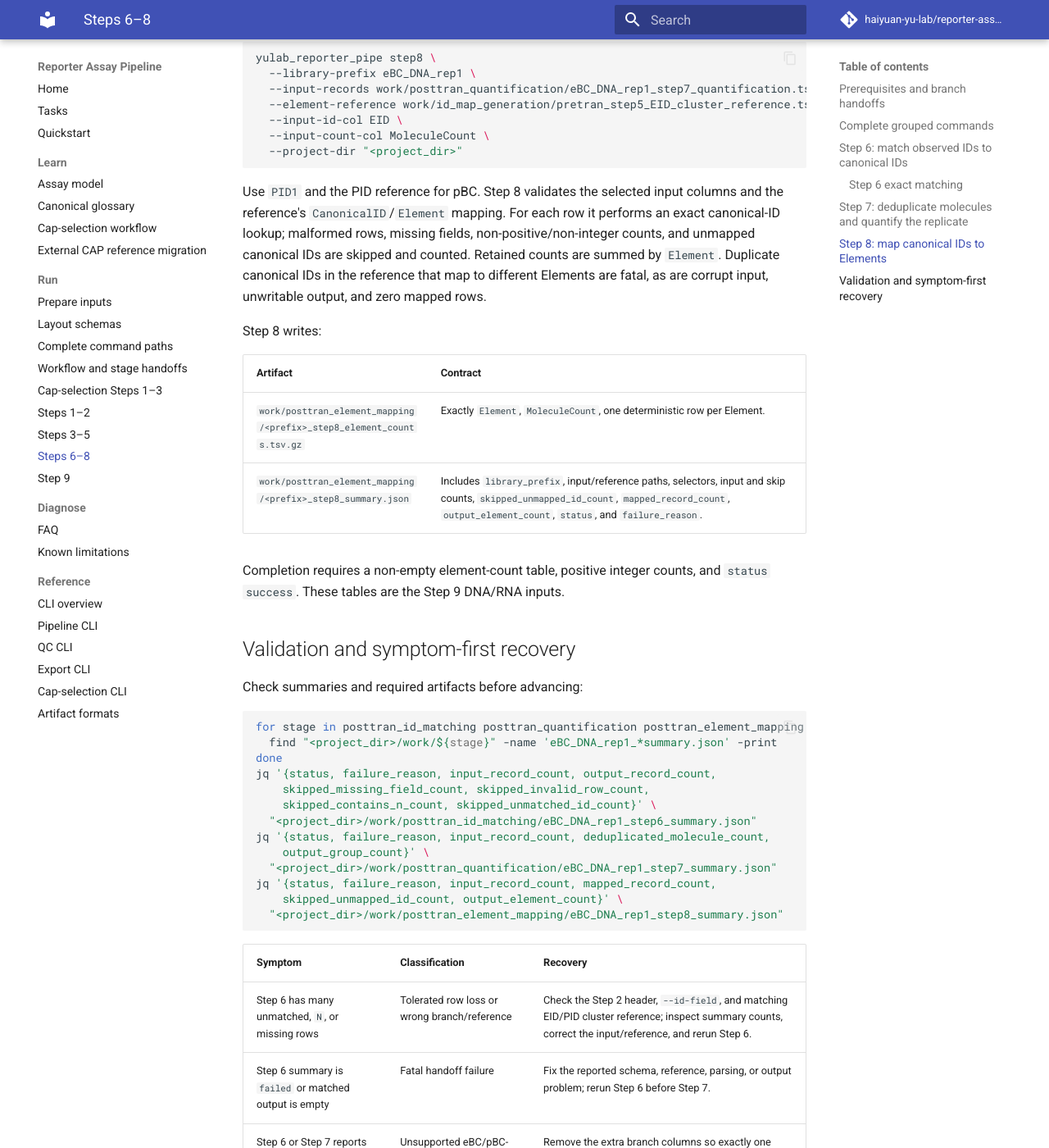
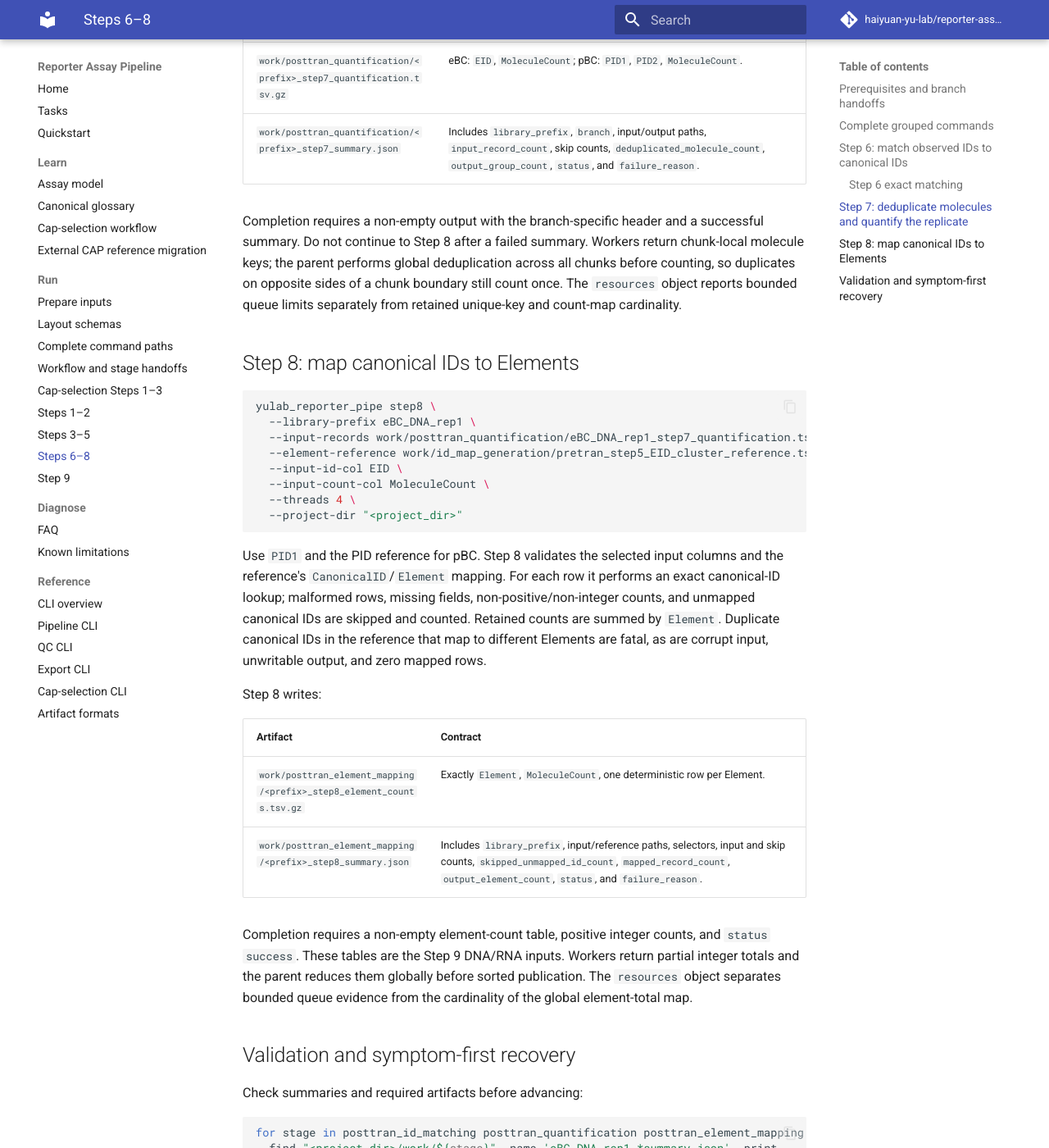
Before and after one commit to haiyuan-yu-lab/reporter-assay-pipeline-doc, an MkDocs documentation site: the page built from docs/steps-6-8.md, in a window 1280 px wide and 1400 px high, scrolled down 3888 px. Shown: the whole window at 82% size. Built offline with MkDocs 1.6.1 and Material for MkDocs 9.7.7, drawn with Linux system fonts in a browser that asks for light colours; comment, search, counter and statistics services are not loaded; some of the changed text lies outside the part shown.

Commit message:
Document Reporter PostTran and QC resource budgets

````diff
--- a/docs/steps-6-8.md
+++ b/docs/steps-6-8.md
@@ -9,6 +9,15 @@
 eBC and pBC are separate assay branches. Use the eBC/EID cluster reference for
 eBC libraries and the pBC/PID cluster reference for pBC libraries; do not mix
 references or selector columns.
+
+Each standalone Step 6–8 command accepts a positive-integer `--threads` CPU
+budget with default `1`. `process_posttrans --threads N` forwards the same
+budget sequentially to all three stages; the parent uses one CPU slot and at
+most `N - 1` worker processes. Row chunks and pending tasks stay bounded.
+Step 7 retains the global set of unique molecule keys and its count map, and
+Step 8 retains global element totals, so those aggregate states scale with the
+number of distinct keys even though task buffers remain bounded. Each summary
+reports queue limits and global-state cardinality separately.
 
 ## Prerequisites and branch handoffs
 
@@ -52,6 +61,7 @@
   --cluster-reference work/id_map_generation/pretran_step5_EID_cluster_reference.tsv.gz \
   --input-id-col EID \
   --input-count-col MoleculeCount \
+  --threads 4 \
   --project-dir "<project_dir>" \
   --no-delete-intermediate
 ```
@@ -65,6 +75,7 @@
   --cluster-reference work/id_map_generation/pretran_step5_PID_cluster_reference.tsv.gz \
   --input-id-col PID1 \
   --input-count-col MoleculeCount \
+  --threads 4 \
   --project-dir "<project_dir>" \
   --no-delete-intermediate
 ```
@@ -84,6 +95,7 @@
   --id-field EID \
   --input-records work/delimited/eBC_DNA_rep1_step2_records.tsv.gz \
   --cluster-reference work/id_map_generation/pretran_step5_EID_cluster_reference.tsv.gz \
+  --threads 4 \
   --project-dir "<project_dir>"
 ```
 
@@ -117,6 +129,10 @@
 `skipped_unmatched_id_count`, `status`, and `failure_reason`.
 Completion requires `status` `success`, a non-empty matched-records file, the
 expected branch header, and internally consistent counts.
+Its additive `resources` object reports CPU slots, worker count, chunk and
+pending limits, completed chunks, worker PIDs, and loaded reference-map
+cardinality. Workers initialize the validated reference map once and return
+row results in input order; exact matching behavior is unchanged.
 
 ### Step 6 exact matching
 
@@ -130,6 +146,7 @@
 yulab_reporter_pipe step7 \
   --library-prefix eBC_DNA_rep1 \
   --input-records work/posttran_id_matching/eBC_DNA_rep1_step6_matched_records.tsv.gz \
+  --threads 4 \
   --project-dir "<project_dir>"
 ```
 
@@ -159,6 +176,11 @@
 
 Completion requires a non-empty output with the branch-specific header and a
 successful summary. Do not continue to Step 8 after a failed summary.
+Workers return chunk-local molecule keys; the parent performs global
+deduplication across all chunks before counting, so duplicates on opposite
+sides of a chunk boundary still count once. The `resources` object reports
+bounded queue limits separately from retained unique-key and count-map
+cardinality.
 
 ## Step 8: map canonical IDs to Elements
 
@@ -169,6 +191,7 @@
   --element-reference work/id_map_generation/pretran_step5_EID_cluster_reference.tsv.gz \
   --input-id-col EID \
   --input-count-col MoleculeCount \
+  --threads 4 \
   --project-dir "<project_dir>"
 ```
 
@@ -189,6 +212,9 @@
 
 Completion requires a non-empty element-count table, positive integer counts,
 and `status` `success`. These tables are the Step 9 DNA/RNA inputs.
+Workers return partial integer totals and the parent reduces them globally
+before sorted publication. The `resources` object separates bounded queue
+evidence from the cardinality of the global element-total map.
 
 ## Validation and symptom-first recovery
 
````
Also changed, not shown: docs/cli/export.md (+14 -3 lines), docs/cli/pipe.md (+8 -2 lines), docs/cli/qc.md (+24 -0 lines).
